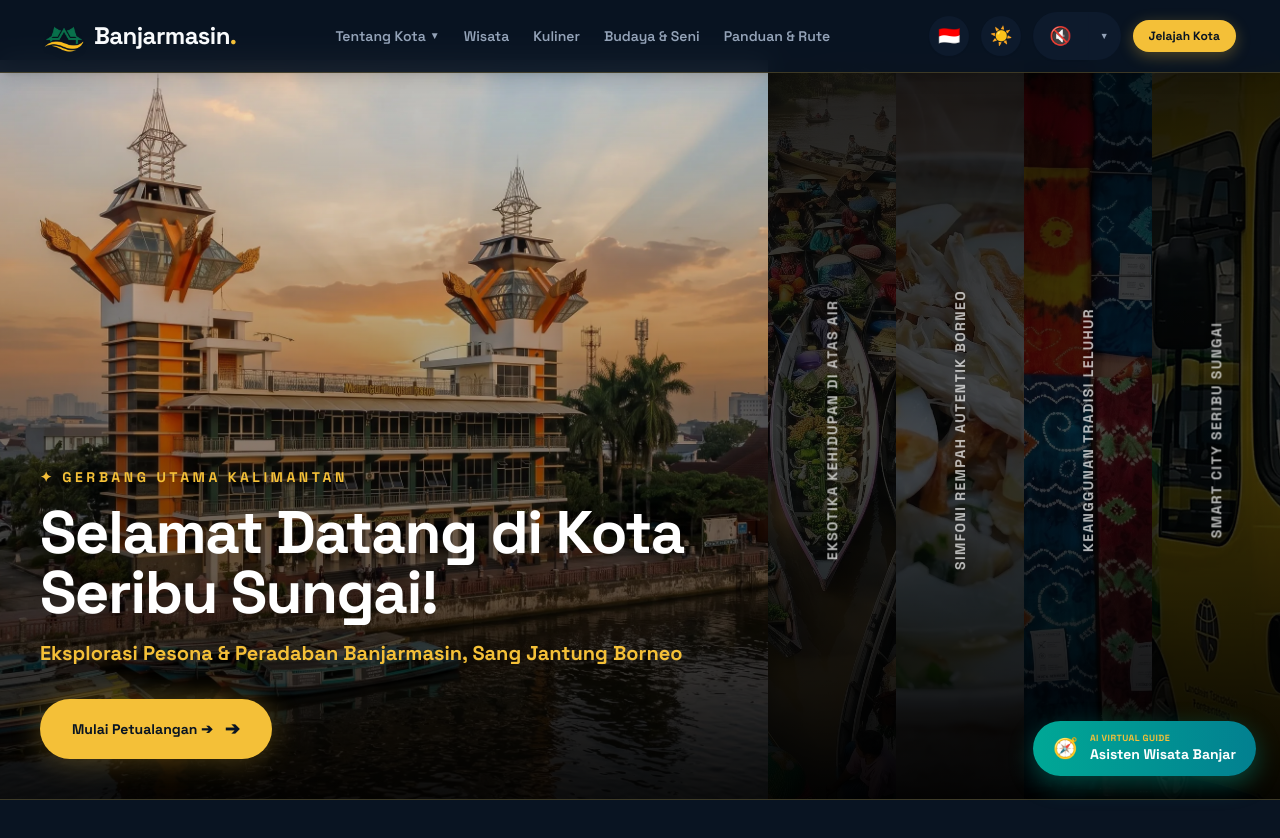
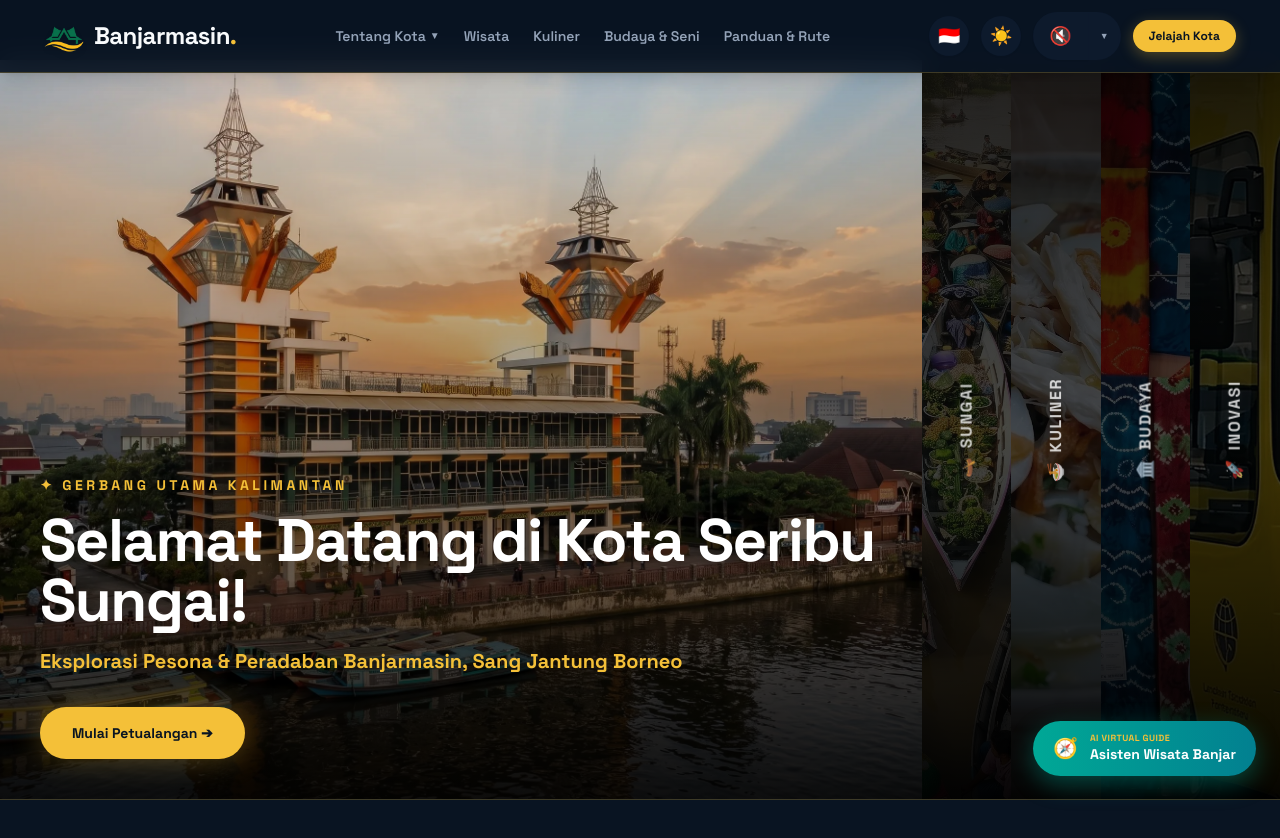
Before and after one commit to codesbykhairannoor/websitebanjarmasin, a Next.js app: page / in a window 1280 px wide. Shown: the top 838 px of the page. Built offline with nearby package versions, Linux system fonts and the light colour scheme.

Commit message:
fix: redesign desktop hero accordion layout and strip title truncation

```diff
--- a/src/views/Home.jsx
+++ b/src/views/Home.jsx
@@ -210,7 +210,7 @@ export default function Home() {
             return (
               <div
                 key={item.id}
-                className={`relative h-full transition-all duration-700 ease-in-out cursor-pointer overflow-hidden group ${isActive ? "w-[60%] flex-shrink-0" : "w-[10%] flex-shrink-0"}`}
+                className={`relative h-full transition-all duration-700 ease-in-out cursor-pointer overflow-hidden group ${isActive ? "w-[72%] flex-shrink-0" : "w-[7%] flex-shrink-0"}`}
                 onClick={() => setActiveSlide(idx)}
               >
                 {/* Background Image Container */}
@@ -226,9 +226,9 @@ export default function Home() {
                   <p className="text-xl font-bold text-sasirangan mb-8 font-heading drop-shadow-lg">{item.subtitle}</p>
                   <div className="flex items-center gap-4 pointer-events-auto">
                     {item.btnLink.startsWith('#') ? (
-                      <a href={item.btnLink} className="bg-[#F4C038] hover:bg-white text-[#091422] px-8 py-4 rounded-full font-heading font-black text-sm shadow-[0_0_30px_rgba(244,192,56,0.3)] transition-all hover:scale-105 flex items-center gap-3">{item.btnText} <span className="text-lg">➔</span></a>
+                      <a href={item.btnLink} className="bg-[#F4C038] hover:bg-white text-[#091422] px-8 py-4 rounded-full font-heading font-black text-sm shadow-[0_0_30px_rgba(244,192,56,0.3)] transition-all hover:scale-105 flex items-center gap-2">{item.btnText}</a>
                     ) : (
-                      <Link href={item.btnLink} className="bg-[#F4C038] hover:bg-white text-[#091422] px-8 py-4 rounded-full font-heading font-black text-sm shadow-[0_0_30px_rgba(244,192,56,0.3)] transition-all hover:scale-105 flex items-center gap-3">{item.btnText} <span className="text-lg">➔</span></Link>
+                      <Link href={item.btnLink} className="bg-[#F4C038] hover:bg-white text-[#091422] px-8 py-4 rounded-full font-heading font-black text-sm shadow-[0_0_30px_rgba(244,192,56,0.3)] transition-all hover:scale-105 flex items-center gap-2">{item.btnText}</Link>
                     )}
                   </div>
                 </div>
@@ -236,7 +236,10 @@ export default function Home() {
                 {/* Inactive Slide Vertical Title (Always mounted, toggled smoothly via opacity) */}
                 <div className={`absolute inset-0 flex flex-col justify-between items-center p-4 z-10 pointer-events-none bg-gradient-to-t from-black/90 via-black/20 to-black/60 group-hover:from-black/70 transition-opacity duration-500 ${isActive ? "opacity-0" : "opacity-100 delay-100"}`}>
                   <div className="flex-1 flex items-center justify-center py-4 overflow-hidden">
-                    <span className="block font-heading font-extrabold text-white text-sm tracking-widest uppercase -rotate-90 whitespace-nowrap drop-shadow-lg opacity-70 group-hover:opacity-100 transition-opacity">{item.title}</span>
+                    <span className="font-heading font-extrabold text-white text-sm sm:text-base tracking-widest uppercase -rotate-90 whitespace-nowrap drop-shadow-lg opacity-80 group-hover:opacity-100 transition-opacity flex items-center gap-2">
+                      <span>{item.icon}</span>
+                      <span>{item.shortTitle}</span>
+                    </span>
                   </div>
                 </div>
               </div>
```
